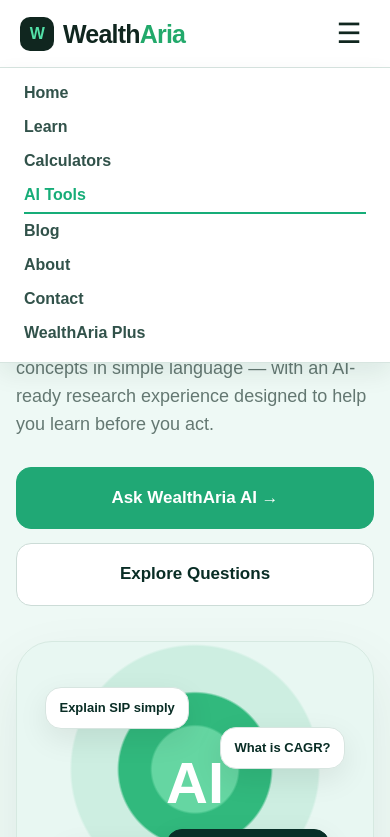
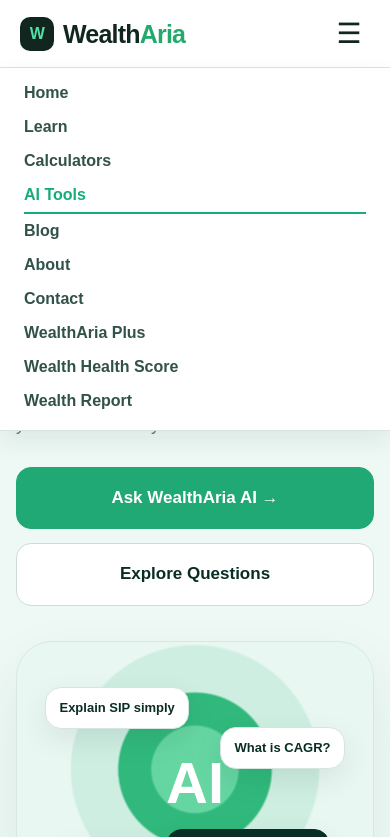
Before and after one commit to rajeshdua/WealthAria, a website: page ai.html in a window 390 px wide. Both pictures are taken after a click on the button "Open menu". Shown: the top 837 px of the page. Drawn offline with Linux system fonts and the light colour scheme.

Commit message:
Add Revenue MVP tools to navigation

```diff
--- a/ai.html
+++ b/ai.html
@@ -144,10 +144,17 @@
 /* ===== END MASTER FOOTER ===== */
 </style>
 
-</head>
+<style id="revenue-nav-links">
+.revenue-nav-link{display:none!important}
+@media(max-width:800px){
+.site-header .nav.menu-open .revenue-nav-link{display:block!important}
+.site-header .nav.menu-open .revenue-nav-link,
+.site-header .nav.menu-open a[href="pricing.html"]{font-size:16px!important;font-weight:600!important;padding:7px 0!important}
+}
+</style></head>
 <body>
 
-<header class="site-header"><div class="nav-wrap"><a class="brand" href="index.html" aria-label="WealthAria"><span class="mark">W</span><span>Wealth<span>Aria</span></span></a><nav class="nav" aria-label="Primary navigation"><a href="index.html">Home</a><a href="learn.html">Learn</a><a href="calculators.html">Calculators</a><a class="active" href="ai.html">AI Tools</a><a href="blog.html">Blog</a><a href="about.html">About</a><a href="contact.html">Contact</a><a href="pricing.html">WealthAria Plus</a></nav><a class="header-btn" href="learn.html">Start Learning</a><button class="menu-btn" aria-label="Open menu" onclick="toggleMenu()">☰</button></div></header>
+<header class="site-header"><div class="nav-wrap"><a class="brand" href="index.html" aria-label="WealthAria"><span class="mark">W</span><span>Wealth<span>Aria</span></span></a><nav class="nav" aria-label="Primary navigation"><a href="index.html">Home</a><a href="learn.html">Learn</a><a href="calculators.html">Calculators</a><a class="active" href="ai.html">AI Tools</a><a href="blog.html">Blog</a><a href="about.html">About</a><a href="contact.html">Contact</a><a href="pricing.html">WealthAria Plus</a><a class="revenue-nav-link" href="wealth-health-score.html">Wealth Health Score</a><a class="revenue-nav-link" href="wealth-report.html">Wealth Report</a></nav><a class="header-btn" href="learn.html">Start Learning</a><button class="menu-btn" aria-label="Open menu" onclick="toggleMenu()">☰</button></div></header>
 
 <main>
 <section class="hero">
```
